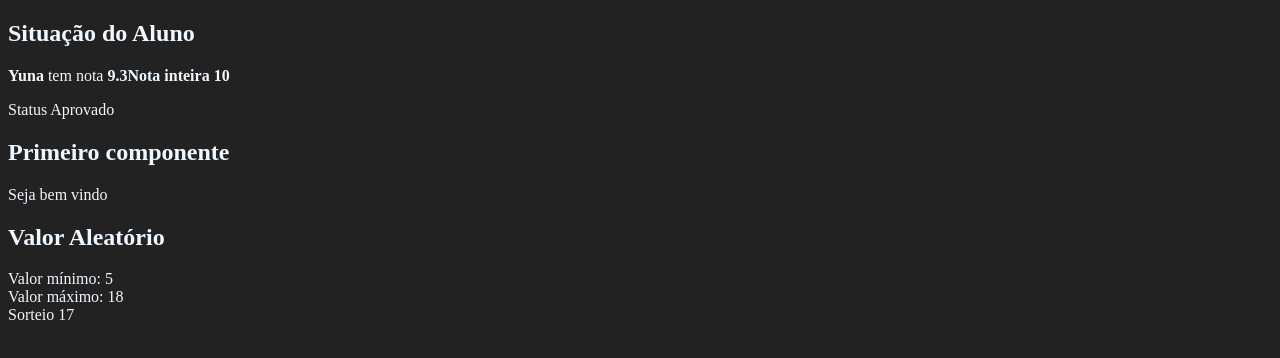
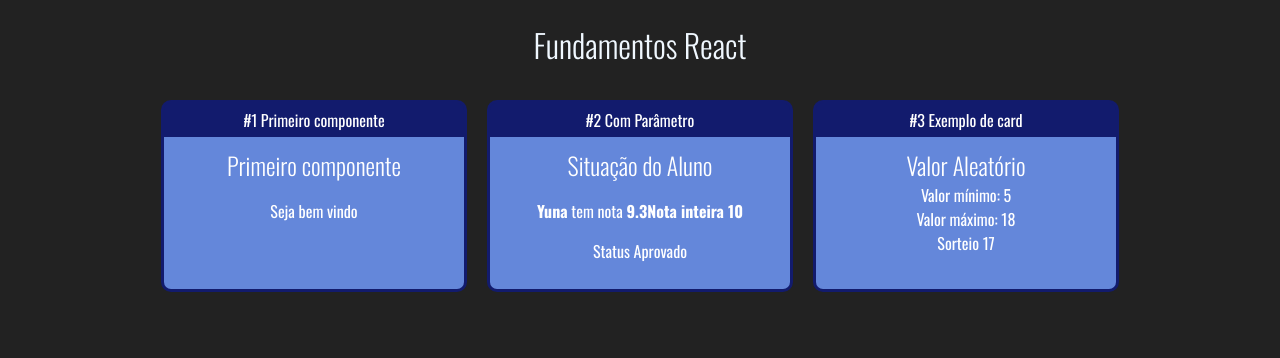
Before and after one commit to alesandraisla/curso-reactjs-redux, a React (Create React App) app in the folder fundamentos-react/: page / in a window 1280 px wide. Shown: the top 358 px of the page. Built offline with nearby package versions, Linux system fonts and the light colour scheme.

Commit message:
Criação de card

```diff
--- a/fundamentos-react/public/index.html
+++ b/fundamentos-react/public/index.html
@@ -24,6 +24,9 @@
       work correctly both with client-side routing and a non-root public URL.
       Learn how to configure a non-root public URL by running `npm run build`.
     -->
+    <link rel="preconnect" href="https://fonts.googleapis.com">
+<link rel="preconnect" href="https://fonts.gstatic.com" crossorigin>
+<link href="https://fonts.googleapis.com/css2?family=Oswald:wght@200;300;400;500;600;700&display=swap" rel="stylesheet">
     <title>React App</title>
   </head>
   <body>
--- /dev/null
+++ b/fundamentos-react/src/App.css
@@ -0,0 +1,5 @@
+.App .Cards {
+  display: flex;
+  flex-wrap: wrap;
+  justify-content: center;
+}
--- a/fundamentos-react/src/App.jsx
+++ b/fundamentos-react/src/App.jsx
@@ -3,13 +3,26 @@ import React from "react";
 import Primeiro from "./components/basicos/Primeiro";
 import ComParametro from "./components/basicos/ComParametro";
 import { Aleatorio } from "./components/basicos/Aleatorio";
+import Card from "./components/layout/Card";
+import "./App.css";
 
 export default function App(props) {
   return (
     <>
-      <ComParametro titulo="Situação do Aluno" aluno="Yuna" nota={9.3} />
-      <Primeiro></Primeiro>
-      <Aleatorio minimo={5} maximo={18} />
+      <div className="App">
+        <h1>Fundamentos React</h1>
+        <div className="Cards">
+          <Card titulo="#1 Primeiro componente">
+            <Primeiro></Primeiro>
+          </Card>
+          <Card titulo="#2 Com Parâmetro">
+            <ComParametro titulo="Situação do Aluno" aluno="Yuna" nota={9.3} />
+          </Card>
+          <Card titulo="#3 Exemplo de card">
+            <Aleatorio minimo={5} maximo={18} />
+          </Card>
+        </div>
+      </div>
     </>
   );
 }
--- /dev/null
+++ b/fundamentos-react/src/components/layout/Card.css
@@ -0,0 +1,24 @@
+.Card {
+  background-color: rgb(18, 27, 109);
+  color: white;
+  border-radius: 10px;
+  overflow: hidden;
+  border: 3px solid rgb(18, 27, 109);
+  margin: 10px;
+  display: flex;
+  flex-direction: column;
+  min-width: 300px;
+}
+
+.Card .Title {
+  padding: 5px 0;
+  display: flex;
+  justify-content: center;
+}
+
+.Card .Content {
+  background-color: rgb(100, 135, 218);
+  color: white;
+  padding: 10px;
+  flex-grow: 1;
+}
--- /dev/null
+++ b/fundamentos-react/src/components/layout/Card.jsx
@@ -0,0 +1,11 @@
+import React from "react";
+import "./Card.css";
+
+export default function Card(props) {
+  return (
+    <div className="Card">
+      <div className="Title">{props.titulo}</div>
+      <div className="Content">{props.children}</div>
+    </div>
+  );
+}
--- a/fundamentos-react/src/index.css
+++ b/fundamentos-react/src/index.css
@@ -1,4 +1,17 @@
 body {
   background-color: #222;
   color: aliceblue;
+  font-family: Oswald;
+  text-align: center;
 }
+
+h1,
+h2,
+h3 {
+  font-weight: 300;
+}
+
+h2,
+h3 {
+  margin: 0;
+}
```
